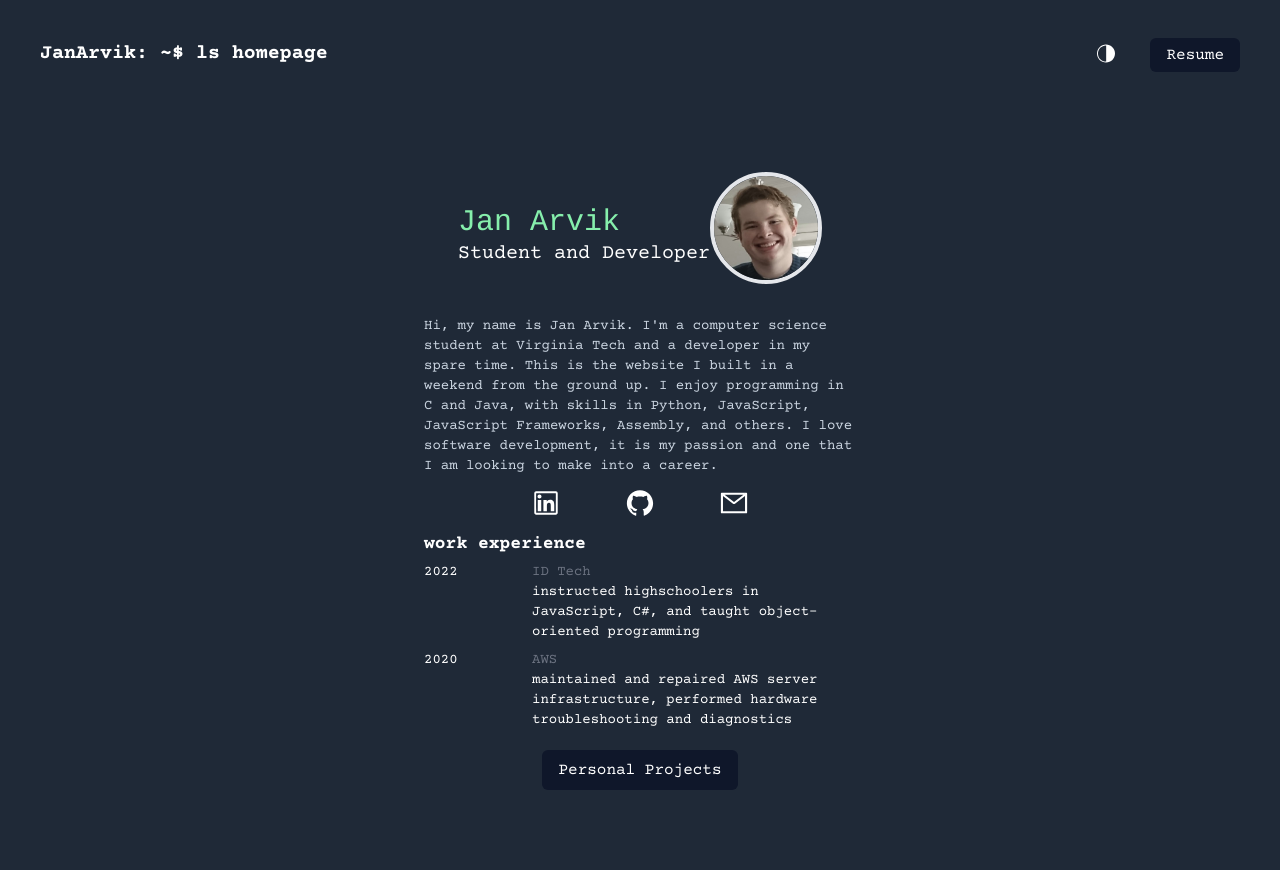
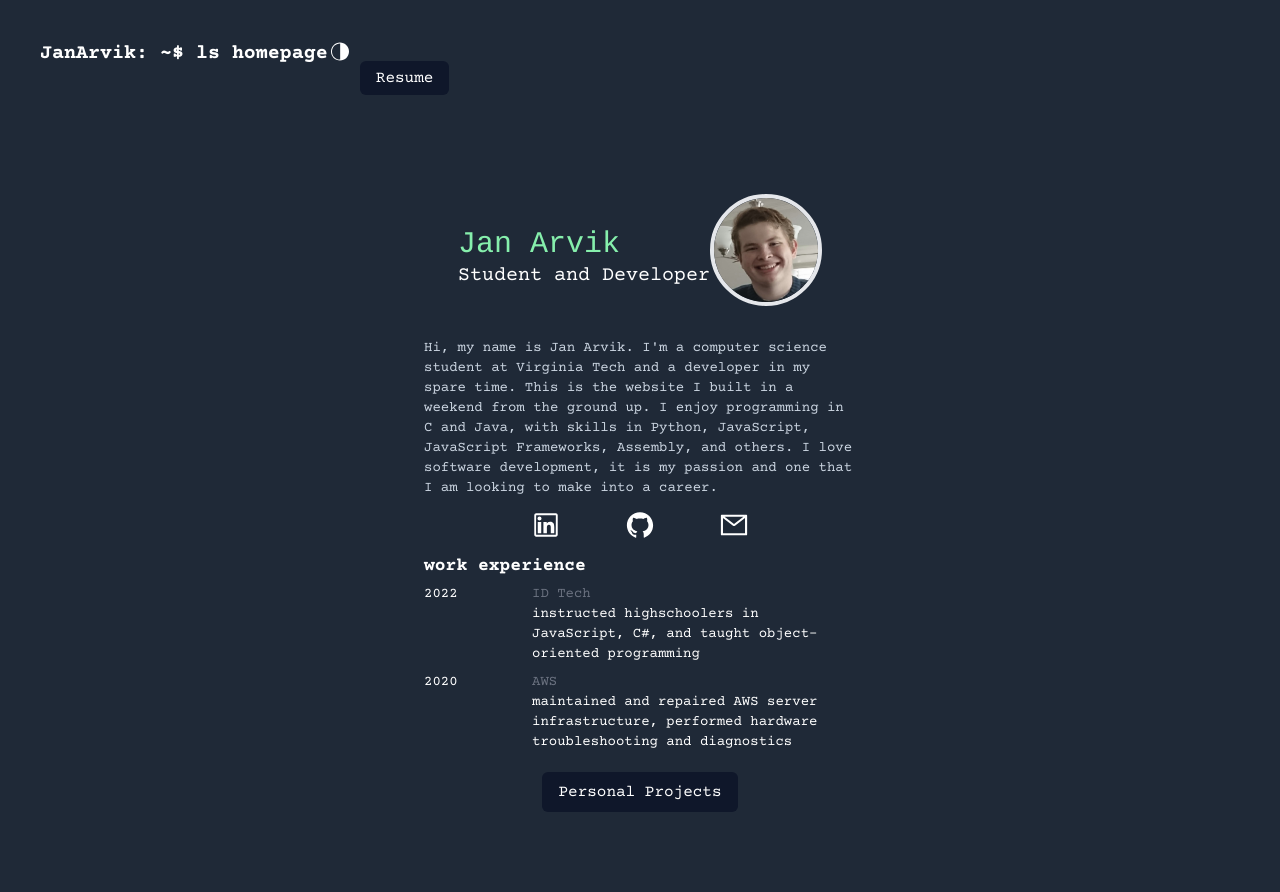
Before and after one commit to Skumbl/NextJS-React-Portfolio, a Next.js app: page / in a window 1280 px wide. Before the commit the page ends 870 px from the top, so only its background shows below. Built offline with nearby package versions, Linux system fonts and the light colour scheme.

Commit message:
adding a flex to large screens but not smaller ones to stack them

```diff
--- a/pages/index.js
+++ b/pages/index.js
@@ -19,11 +19,14 @@ export default function Home() {
 
             <main className='bg-white dark:bg-gray-800 h-screen w-screen'>
                 <section className='bg-white dark:bg-gray-800'>
-          <nav className='p-10 mb-12 flex sm:flex-wrap justify-between'>
+
+                    <div className='md:flex lg:flex xl:flex 2xl:flex'>
+                        <nav className='p-10 mb-12 flex justify-between'>
                             <h1 className='font-courierBold text-xl text-black dark:text-white'>
                                 <Link className='hover:text-gray-500' href="/">JanArvik: ~$ ls homepage</Link>
                             </h1>
-            <ul className='flex items-center'>
+
+                            <ul className='items-center'>
                                 <li>
                                     <WiMoonAltThirdQuarter onClick={() => setDarkMode(!darkMode)}
                                         className='cursor-pointer text-2xl dark:text-white' />
@@ -32,6 +35,10 @@ export default function Home() {
               py-2 rounded-md ml-8 dark:bg-slate-900 dark:hover:bg-slate-600' href="resume">Resume</Link></li>
                             </ul>
                         </nav>
+                    </div>
+
+
+
                     <div className='font-courier text-start max-w-md m-auto'>
                         <div className='flex justify-center'>
                             <div className='py-12'>
```
Lines whose indentation alone changed are shown as unchanged.
